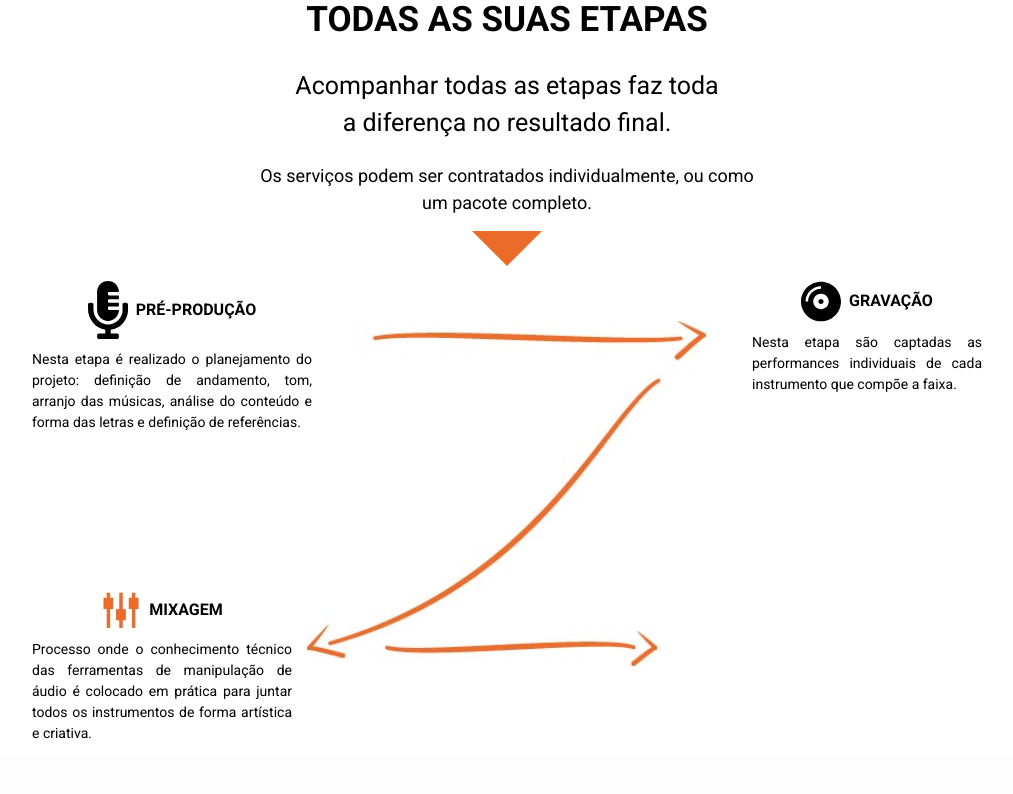
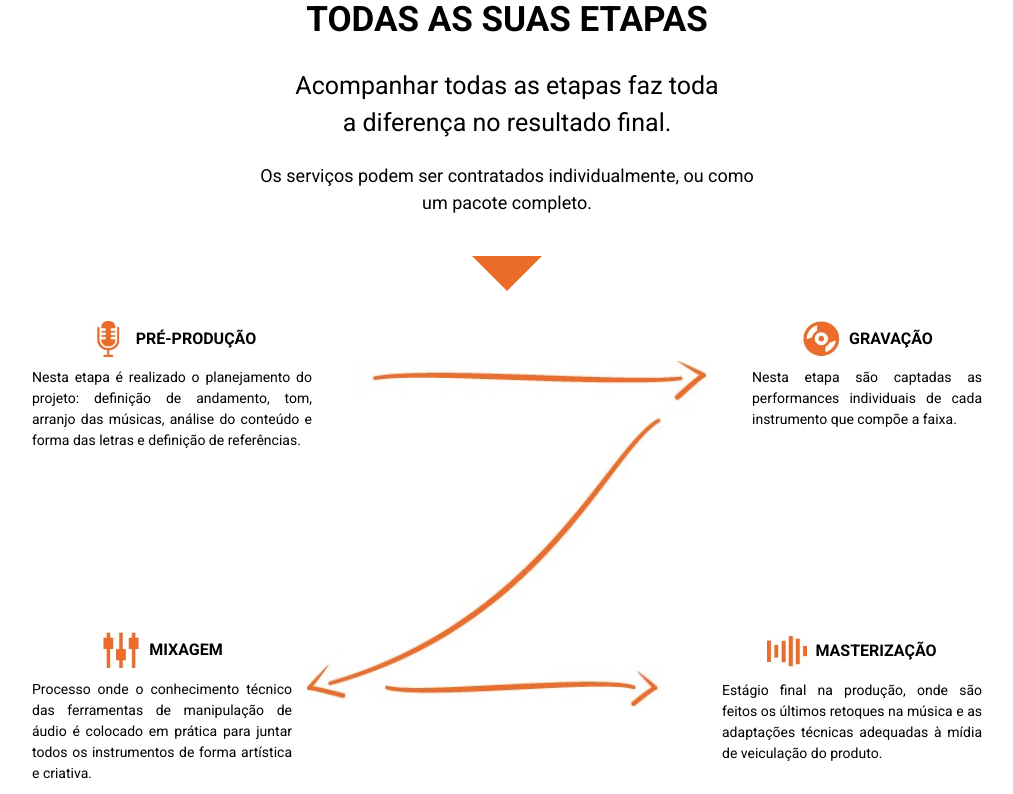
Before and after one commit to pissulin/BC-Studio, a PHP site: page / in a window 1280 px wide. Shown: the part 2315-3109 px from the top of the page, without its empty margins (133-1146 px from the left). Before the commit the page ends 3054 px from the top, so only its background shows below. Run offline with PHP 8.4, Linux system fonts and the light colour scheme.

Commit message:
finalizando servicos

```diff
--- a/css/style.css
+++ b/css/style.css
@@ -53,6 +53,9 @@ body {
             list-style: none;
             color: white;
 
+        }
+        .logo a:hover{
+            border: 0;
         }
             a {
                 margin-left: 20px;
@@ -241,7 +244,7 @@ section {
     display:block;
     width: 0px;
     height: 0px;
-    margin: 15px auto;
+    margin: 40px auto 30px;
     border-left: 35px solid transparent;
     border-right: 35px solid transparent;
     border-top: 35px solid #EB6C29;
@@ -292,6 +295,12 @@ section {
         left: 100px;
         width: 280px;
     }
+.masterizacao {
+    bottom: -60px;
+    right: 100px;
+    width: 280px;
+}
+
     .etapa_title {
         display: flex;
         flex-direction: row;
--- a/index.html
+++ b/index.html
@@ -17,7 +17,7 @@
             <header class="header">
                 <div class="headerInterno">
                     <div class="logo">
-                        <img src="/img/Logo_bc_studio_semFundo.png" alt="logo do BC Studio" width="400" >
+                        <a href="index.html"><img src="/img/Logo_bc_studio_semFundo.png" alt="logo do BC Studio" width="400" ></a>
                     </div>
                     <nav class="menu">
                         <ul>
@@ -94,7 +94,7 @@
                         <img src="/img/setas.jpg" alt="setas" width="400"  >
                         <div class="etapa pre">
                             <div class="etapa_title">
-                                <img src="/img/microphone-alt-solid.svg" alt="pre-produção" width="40px">&nbsp;&nbsp;
+                                <img src="/img/pre-producao_bot.jpg" alt="pre-produção" width="40px">&nbsp;&nbsp;
                                 <h2>PRÉ-PRODUÇÃO</h2>
                             </div>
                             <div class="etapa_texto">
@@ -103,7 +103,7 @@
                         </div>
                         <div class="etapa gravacao">
                             <div class="etapa_title">
-                                <img src="/img/compact-disc-solid.svg" alt="pre-produção" width="40px">&nbsp;&nbsp;
+                                <img src="/img/gravacao_bot.jpg" alt="gravação" width="40px">&nbsp;&nbsp;
                                 <h2>GRAVAÇÃO</h2>
                             </div>
                             <div class="etapa_texto">
@@ -111,13 +111,22 @@
                             </div>
                         </div>
                         <div class="etapa mixagem">
-                                <div class="etapa_title">
-                                    <img src="/img/mixagem_bot.jpg" alt="mixagem" width="40px">&nbsp;&nbsp;
-                                    <h2>MIXAGEM</h2>
+                            <div class="etapa_title">
+                                <img src="/img/mixagem_bot.jpg" alt="mixagem" width="40px">&nbsp;&nbsp;
+                                <h2>MIXAGEM</h2>
                                 </div>
                                 <div class="etapa_texto">
                                     <p>Processo onde o conhecimento técnico das ferramentas de manipulação de áudio é colocado em prática para juntar todos os instrumentos de forma artística e criativa.</p>
                                 </div>
+                        </div>
+                        <div class="etapa masterizacao">
+                                <div class="etapa_title">
+                                    <img src="/img/masterizacao_bot.jpg" alt="masterização" width="40px">&nbsp;&nbsp;
+                                    <h2>MASTERIZAÇÃO</h2>
+                                    </div>
+                                    <div class="etapa_texto">
+                                        <p>Estágio final na produção, onde são feitos os últimos retoques na música e as adaptações técnicas adequadas à mídia de veiculação do produto.</p>
+                                    </div>
                             </div>
                     </div>
                 </article>
```
